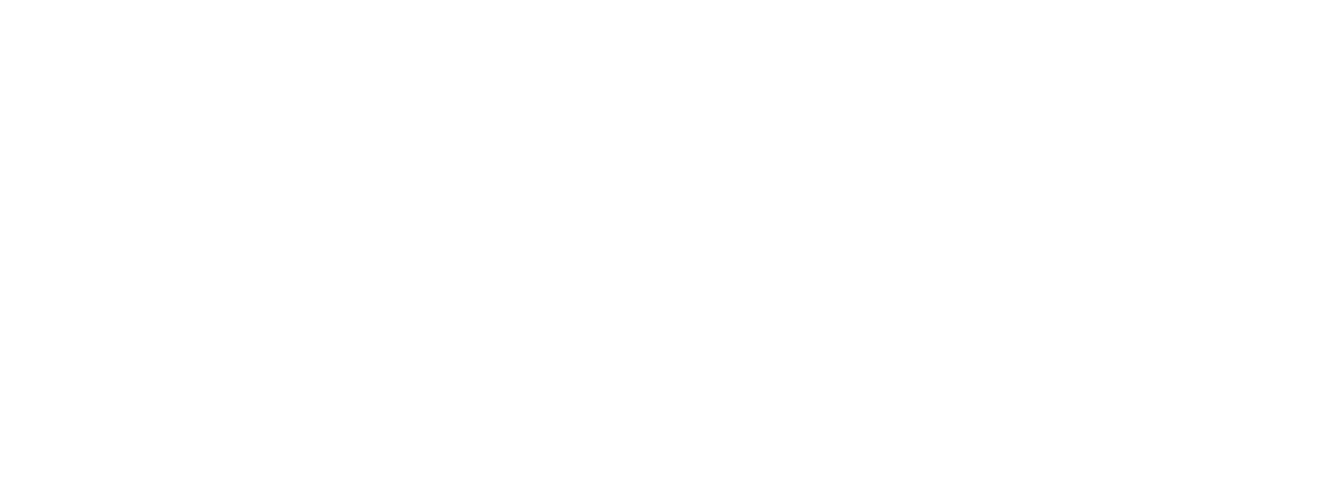
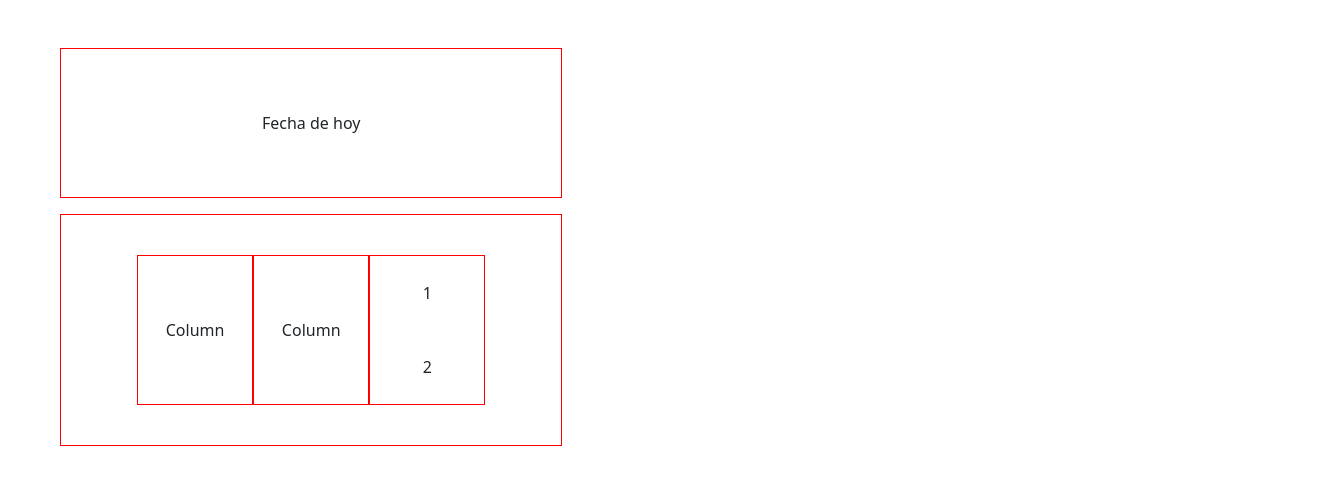
Before and after one commit to pablogonza37/practico5-ejercicio4, a plain HTML site: page index.html in a window 1280 px wide. Shown: the whole page, 1328 px wide, since content can reach past the window. Drawn offline with nearby package versions, Linux system fonts and the light colour scheme.

Commit message:
se realizo parte del maquetado del reloj

```diff
--- a/css/styles.css
+++ b/css/styles.css
@@ -0,0 +1,20 @@
+.fecha{
+    width: 40%;
+    height: 150px;
+    border: 1px solid red;
+}
+
+.hora{
+    width: 40%;
+    height: auto;
+    border: 1px solid red;
+    padding: 40px;
+}
+
+.col{
+    border: 1px solid red;
+    height: 150px;
+}
+.caja{
+    height: 50%;
+}
--- a/index.html
+++ b/index.html
@@ -1,11 +1,51 @@
 <!DOCTYPE html>
 <html lang="es">
-<head>
-    <meta charset="UTF-8">
-    <meta name="viewport" content="width=device-width, initial-scale=1.0">
+  <head>
+    <meta charset="UTF-8" />
+    <meta name="viewport" content="width=device-width, initial-scale=1.0" />
+    <link
+      href="https://cdn.jsdelivr.net/npm/bootstrap@5.3.2/dist/css/bootstrap.min.css"
+      rel="stylesheet"
+      integrity="sha384-T3c6CoIi6uLrA9TneNEoa7RxnatzjcDSCmG1MXxSR1GAsXEV/Dwwykc2MPK8M2HN"
+      crossorigin="anonymous"
+    />
+    <link rel="stylesheet" href="./css/styles.css" />
     <title>Ejercicio 4 tp5</title>
-</head>
-<body>
+  </head>
+  <body>
+    <main>
+      <section class="container-fluid m-5">
+        <div class="fecha d-flex justify-content-center align-items-center">
+          Fecha de hoy
+        </div>
+        <div class="hora my-3 d-flex justify-content-center align-items-center">
 
-</body>
+                <div class="container text-center px-5">
+                    <div class="row">
+                      <div class="col d-flex justify-content-center align-items-center">
+                        Column
+                      </div>
+                      <div class="col d-flex justify-content-center align-items-center">
+                        Column
+                      </div>
+                      <div class="col">
+                        <div class="caja w-100 d-flex justify-content-center align-items-center">1</div>
+                        <div class="caja w-100 d-flex justify-content-center align-items-center">2</div>
+                      </div>
+                    </div>
+                  </div>
+
+
+
+        </div>
+        </div>
+      </section>
+    </main>
+    <script
+      src="https://cdn.jsdelivr.net/npm/bootstrap@5.3.2/dist/js/bootstrap.bundle.min.js"
+      integrity="sha384-C6RzsynM9kWDrMNeT87bh95OGNyZPhcTNXj1NW7RuBCsyN/o0jlpcV8Qyq46cDfL"
+      crossorigin="anonymous"
+    ></script>
+    <script src="./js/app.js"></script>
+  </body>
 </html>
```
